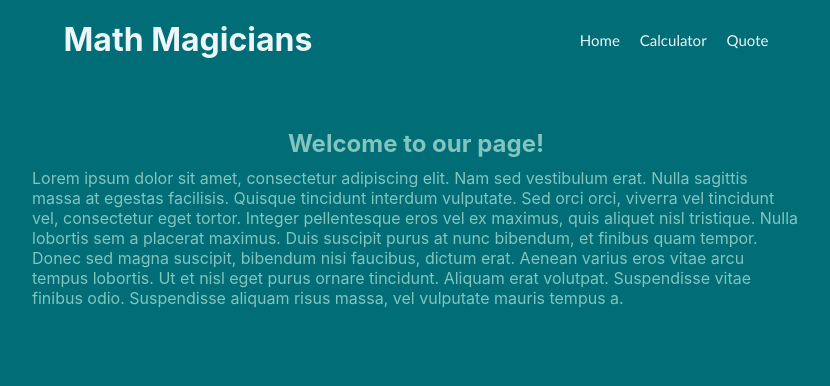
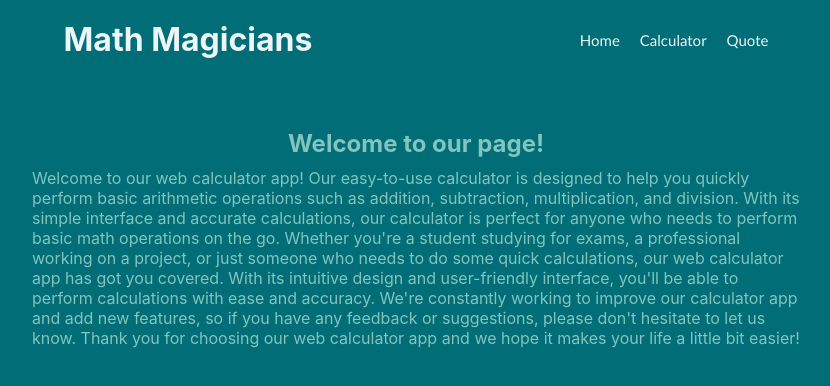
Before and after one commit to RaphDasilva/math-magicians, a React (Create React App) app: page / in a window 1280 px wide. Shown: the top 386 px of the page, without its empty margins (224-1054 px from the left). Built offline with nearby package versions, Linux system fonts and the light colour scheme.

Commit message:
Update Home.js

```diff
--- a/src/components/Home.js
+++ b/src/components/Home.js
@@ -5,16 +5,11 @@ const Home = () => (
   <div className={style.div}>
     <h2> Welcome to our page! </h2>
     <p>
-      Lorem ipsum dolor sit amet, consectetur adipiscing elit. Nam sed
-      vestibulum erat. Nulla sagittis massa at egestas facilisis. Quisque
-      tincidunt interdum vulputate. Sed orci orci, viverra vel tincidunt vel,
-      consectetur eget tortor. Integer pellentesque eros vel ex maximus, quis
-      aliquet nisl tristique. Nulla lobortis sem a placerat maximus. Duis
-      suscipit purus at nunc bibendum, et finibus quam tempor. Donec sed magna
-      suscipit, bibendum nisi faucibus, dictum erat. Aenean varius eros vitae
-      arcu tempus lobortis. Ut et nisl eget purus ornare tincidunt. Aliquam erat
-      volutpat. Suspendisse vitae finibus odio. Suspendisse aliquam risus massa,
-      vel vulputate mauris tempus a.
+      Welcome to our web calculator app! Our easy-to-use calculator is designed to help you quickly perform basic arithmetic operations such as addition, subtraction, multiplication, and division. With its simple interface and accurate calculations, our calculator is perfect for anyone who needs to perform basic math operations on the go.
+
+Whether you're a student studying for exams, a professional working on a project, or just someone who needs to do some quick calculations, our web calculator app has got you covered. With its intuitive design and user-friendly interface, you'll be able to perform calculations with ease and accuracy.
+
+We're constantly working to improve our calculator app and add new features, so if you have any feedback or suggestions, please don't hesitate to let us know. Thank you for choosing our web calculator app and we hope it makes your life a little bit easier!
 
     </p>
   </div>
```
